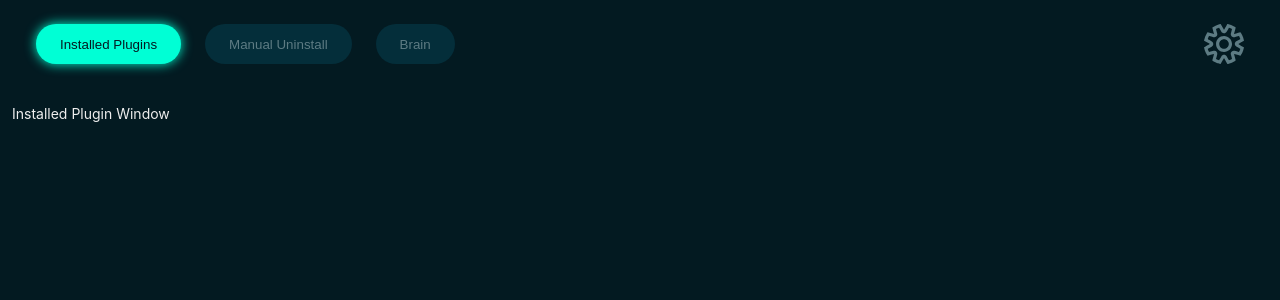
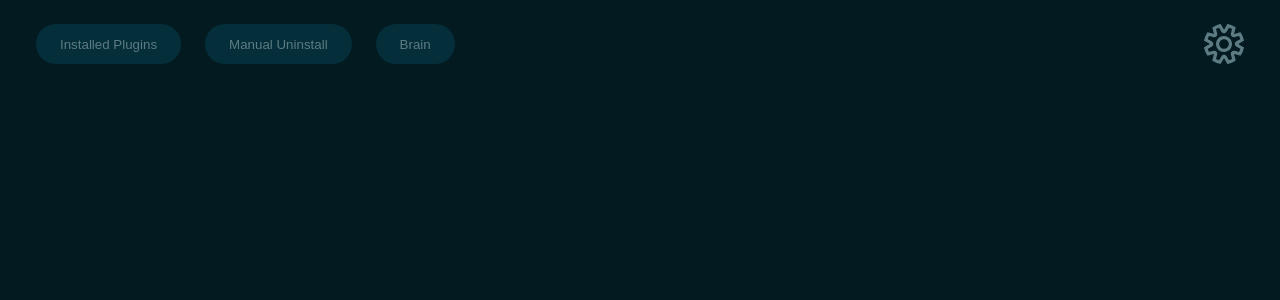
Before and after one commit to SteveTheMusician/Steves-PluginUninstaller, a React (Vite) app: page / in a window 1280 px wide. Shown: the top 300 px of the page. Built offline with nearby package versions, Linux system fonts and the light colour scheme.

Commit message:
window component, box animations

```diff
--- a/src/App.jsx
+++ b/src/App.jsx
@@ -16,7 +16,7 @@ function App() {
   return (
     <KnowledgeProvider>
       <div id="app">
-        <Nav selectedNavItem={selectedNavItem} setSelectedNavItem={setSelectedNavItem} />
+        <Nav selectedNavItem={selectedNavItem} setSelectedNavItem={setSelectedNavItem} setShowAppWindow={setShowAppWindow}/>
         <main>
           <InstalledPluginsWindow selectedNavItem={selectedNavItem} setSelectedNavItem={setSelectedNavItem} showAppWindow={showAppWindow} setShowAppWindow={setShowAppWindow} />
           <ManualUninstallWindow selectedNavItem={selectedNavItem} setSelectedNavItem={setSelectedNavItem} showAppWindow={showAppWindow} setShowAppWindow={setShowAppWindow} />
--- a/src/components/Box/Box.css
+++ b/src/components/Box/Box.css
@@ -1,3 +1,24 @@
+.box {
+  padding: 24px;
+  /* outline: 1px solid var(--color-third); */
+  border-radius: var(--border-radius-small);
+  background-color: var(--color-third);
+  opacity: 1;
+  transition: var(--transition-default);
+}
+
+.box-manualUninstall-Input {
+  grid-area: 1 / 1 / 2 / 3;
+}
+
+.box-manualUninstall-options {
+  grid-area: 2 / 1 / 3 / 2;
+}
+
+.box-manualUninstall-actions {
+  grid-area: 2 / 2 / 3 / 3;
+}
+
 .box-big--hidden {
   transform: scaleY(0);
   opacity: 0;
--- a/src/components/Box/Box.jsx
+++ b/src/components/Box/Box.jsx
@@ -2,21 +2,23 @@ import { useState, useEffect } from "react";
 import classNames from 'classnames';
 import './Box.css';
 
-export default function Box({type,id,classes,children}){
+export default function Box({ type, id, classes, hiddenClass, children, delay = 0, trigger = false }) {
 
-    window.boxElemTimer =+ 150
-    let [showBoxElem, setShowBoxElem] = useState(true)
+    let [hiddenBoxElem, setHiddenBoxElem] = useState(true) // startet versteckt
+
+    delay = delay * 150
 
     useEffect(() => {
-        const timer = setTimeout(() => setShowBoxElem(false), window.boxElemTimer)
-        return () => clearTimeout(timer) // Cleanup bei Unmount
-    }, []) // leeres Array = läuft nur einmal beim Mounten
+    if (!trigger) {
+        setHiddenBoxElem(true); // Reset für den nächsten Durchgang
+        return;
+    }
+        const timer = setTimeout(() => setHiddenBoxElem(false), delay);
+        return () => clearTimeout(timer);
+    }, [trigger, delay]);
 
-    let hiddenClass = "box-big--hidden"
-
-
-    return(
-        <div id={id} className={classNames('box',classes, showBoxElem ? hiddenClass : '')}>
+    return (
+        <div id={id} className={classNames('box', classes, hiddenBoxElem ? hiddenClass : '')}>
             {children}
         </div>
     )
--- /dev/null
+++ b/src/components/Window/Window.jsx
@@ -0,0 +1,11 @@
+import './Window.css'
+import classNames from "classnames"
+import { useState, useEffect } from "react";
+
+export default function Window({isVisible,children}){
+    return(
+        <div className={classNames('appWindow', isVisible ? '' : 'dNone')}>
+            {children}
+        </div>
+    )
+}
--- a/src/components/content/BrainWindow/BrainWindow.jsx
+++ b/src/components/content/BrainWindow/BrainWindow.jsx
@@ -1,14 +1,15 @@
 import ContentFrame from "../../contentFrame/contentFrame"
 import classNames from "classnames"
+import Window from '../../Window/Window'
 
 export default function BrainWindow({selectedNavItem,setSelectedNavItem,showAppWindow}) {
 
-    if(selectedNavItem === 'Brain') {
-        showAppWindow = true
-    }
+    const windowLink = "tab_brain"
+    const isVisible = showAppWindow === windowLink;
+
     return(
-        <div className={classNames('appWindow',showAppWindow? '': 'dNone')}>
-            <ContentFrame>Brain</ContentFrame>
-        </div>
+        <Window isVisible={isVisible}>
+            <ContentFrame>Apps Brain</ContentFrame>
+        </Window>
     )
 }
--- a/src/components/content/ConfigWindow/ConfigWindow.jsx
+++ b/src/components/content/ConfigWindow/ConfigWindow.jsx
@@ -1,14 +1,15 @@
 import ContentFrame from "../../contentFrame/contentFrame"
 import classNames from "classnames"
+import Window from '../../Window/Window'
 
 export default function ConfigWindow({selectedNavItem,setSelectedNavItem,showAppWindow}) {
 
-    if(selectedNavItem === 'Config') {
-        showAppWindow = true
-    }
+    const windowLink = "tab_config"
+    const isVisible = showAppWindow === windowLink;
+
     return(
-        <div className={classNames('appWindow',showAppWindow? '': 'dNone')}>
+        <Window isVisible={isVisible}>
             <ContentFrame>Config</ContentFrame>
-        </div>
+        </Window>
     )
 }
--- a/src/components/content/InstalledPluginsWindow/InstalledPluginsWindow.jsx
+++ b/src/components/content/InstalledPluginsWindow/InstalledPluginsWindow.jsx
@@ -1,15 +1,17 @@
 import ContentFrame from "../../contentFrame/contentFrame"
 import classNames from "classnames"
+import useState from 'react'
+import Window from '../../Window/Window'
 
 
-export default function InstalledPluginsWindow({selectedNavItem,setSelectedNavItem,showAppWindow}) {
+export default function InstalledPluginsWindow({selectedNavItem,setSelectedNavItem,showAppWindow,}) {
 
-    if(selectedNavItem === 'Installed Plugins') {
-        showAppWindow = true
-    }
+    const windowLink = "tab_installedplugins"
+    const isVisible = showAppWindow === windowLink;
+
     return(
-        <div className={classNames('appWindow',showAppWindow? '': 'dNone')}>
+        <Window isVisible={isVisible}>
             <ContentFrame> Installed Plugin Window</ContentFrame>
-        </div>
+        </Window>
     )
 }
--- a/src/components/content/ManualUninstallWindow/ManualUninstallWindow.jsx
+++ b/src/components/content/ManualUninstallWindow/ManualUninstallWindow.jsx
@@ -1,22 +1,38 @@
 import classNames from "classnames"
+import { useState, useEffect } from "react";
 import ContentFrame from "../../contentFrame/contentFrame"
 import { useKnowledge } from "../../../utils/KnowledgeProvider";
+import Window from '../../Window/Window'
 import Box from '../../Box/Box';
 
 export default function ManualUninstallWindow({selectedNavItem,setSelectedNavItem,showAppWindow}) {
 
-    const pluginsKnowledge = useKnowledge()
-    const knowledgeKnownApps = pluginsKnowledge.knownApps
+    const pluginsKnowledge = useKnowledge();
+    const knowledgeKnownApps = pluginsKnowledge.knownApps;
+    const windowLink = "tab_manualuninstall";
+    const isVisible = showAppWindow === windowLink;
 
-    if(selectedNavItem === 'Manual Uninstall') {
-        showAppWindow = true
-        window.boxElemTimer = '0'
-    }
+    //useEffect(() => {
+    //   if (showAppWindow === windowLink) {
+    //       setBoxesVisible(true);
+    //       window.boxElemTimer = 0
+    //    } else {
+    //        setBoxesVisible(false);
+    //    }
+    //}, [showAppWindow]);
+
+
+    // if(selectedNavItem === 'Manual Uninstall') {
+        // showAppWindow = true
+        // setboxesVisible(true)
+    // } else {
+        // setboxesVisible(false)
+    // }
 
     return (
-        <div className={classNames('appWindow', showAppWindow ? '' : 'dNone')}>
+        <Window isVisible={isVisible}>
             <ContentFrame classes={'appWindow-manualUninstall-gridContainer'}>
-                <Box classes={'box-manualUninstall-Input'}>
+                <Box classes={'box-manualUninstall-Input'} hiddenClass={'box-big--hidden'} trigger={isVisible} delay={1}>
                     <p>Enter the exact name of the desired VST/AU Plugin here and click on uninstall.</p>
                     <div className="flex inputData-container">
                         <input type="text" className="inputData input-size--large"
@@ -31,13 +47,13 @@ export default function ManualUninstallWindow({selectedNavItem,setSelectedNavIte
                         </datalist>
                     </div>
                 </Box>
-                <Box classes={'box-manualUninstall-options'}>
+                <Box classes={'box-manualUninstall-options'} hiddenClass={'box-left--hidden'} trigger={isVisible} delay={2}>
 
                 </Box>
-                <Box classes={'box-manualUninstall-actions'}>
+                <Box classes={'box-manualUninstall-actions'} hiddenClass={'box-left--hidden'} trigger={isVisible} delay={3}>
 
                 </Box>
             </ContentFrame>
-        </div>
+        </Window>
     );
 }
--- a/src/components/nav/Nav.jsx
+++ b/src/components/nav/Nav.jsx
@@ -2,13 +2,13 @@
 import { useState } from "react";
 import Tab from "../Tab/Tab";
 
-export default function Nav({selectedNavItem,setSelectedNavItem}) {
+export default function Nav({selectedNavItem,setSelectedNavItem,setShowAppWindow}) {
 
-    const tabButtonArray = [{label:"Installed Plugins",icon:"",onlyIcon:false, noBackground:false},
-        {label:"Manual Uninstall",icon:"",onlyIcon:false,noBackground:false},
-        {label:"Brain",icon:"",onlyIcon:false,noBackground:false}
+    const tabButtonArray = [{key: "tab_installedplugins", label:"Installed Plugins",icon:"",onlyIcon:false, noBackground:false},
+        {key: "tab_manualuninstall", label:"Manual Uninstall",icon:"",onlyIcon:false,noBackground:false},
+        {key: "tab_brain", label:"Brain",icon:"",onlyIcon:false,noBackground:false}
     ];
-    const tabButtonArrayConfigs = [{label:"Config",icon:"config",onlyIcon:true,noBackground:true}
+    const tabButtonArrayConfigs = [{key: "tab_config",label:"Config",icon:"config",onlyIcon:true,noBackground:true}
     ];
     //const [activeTab, setActiveTab] = useState("Installed Plugins");
 
@@ -19,14 +19,14 @@ export default function Nav({selectedNavItem,setSelectedNavItem}) {
         {/* </div> */}
         <div className="navTabs-container dFlex">
            {tabButtonArray.map((item) => (
-                <Tab key={item.label} isActive={selectedNavItem === item.label}  icon={item.icon} onlyIcon={item.onlyIcon} noBackground={item.noBackground} onClick={() => setSelectedNavItem(item.label)}>
+                <Tab key={item.key} isActive={selectedNavItem === item.key}  icon={item.icon} onlyIcon={item.onlyIcon} noBackground={item.noBackground} onClick={() => {setSelectedNavItem(item.key); setShowAppWindow(item.key)}}>
                     {item.label}
                 </Tab>
             ))}
         </div>
         <div className="navConfig-container flex">
             {tabButtonArrayConfigs.map((item) => (
-                <Tab key={item.label} isActive={selectedNavItem === item.label}  icon={item.icon} onlyIcon={item.onlyIcon} noBackground={item.noBackground} onClick={() => setSelectedNavItem(item.label)}>
+                <Tab key={item.key} isActive={selectedNavItem === item.key}  icon={item.icon} onlyIcon={item.onlyIcon} noBackground={item.noBackground} onClick={() => {setSelectedNavItem(item.key); setShowAppWindow(item.key)}}>
                     {item.label}
                 </Tab>
             ))}
--- a/src/style/App.css
+++ b/src/style/App.css
@@ -192,26 +192,6 @@ svg {
   grid-row-gap: 12px;
 }
 
-.box {
-  padding: 24px;
-  /* outline: 1px solid var(--color-third); */
-  border-radius: var(--border-radius-small);
-  background-color: var(--color-third);
-  opacity: 1;
-}
-
-.box-manualUninstall-Input {
-  grid-area: 1 / 1 / 2 / 3;
-}
-
-.box-manualUninstall-options {
-  grid-area: 2 / 1 / 3 / 2;
-}
-
-.box-manualUninstall-actions {
-  grid-area: 2 / 2 / 3 / 3;
-}
-
 .inputData-container {
   width: 100%;
   height: calc(100% - 24px);
```
Also changed, not shown: src/components/Window/Window.css (added).
